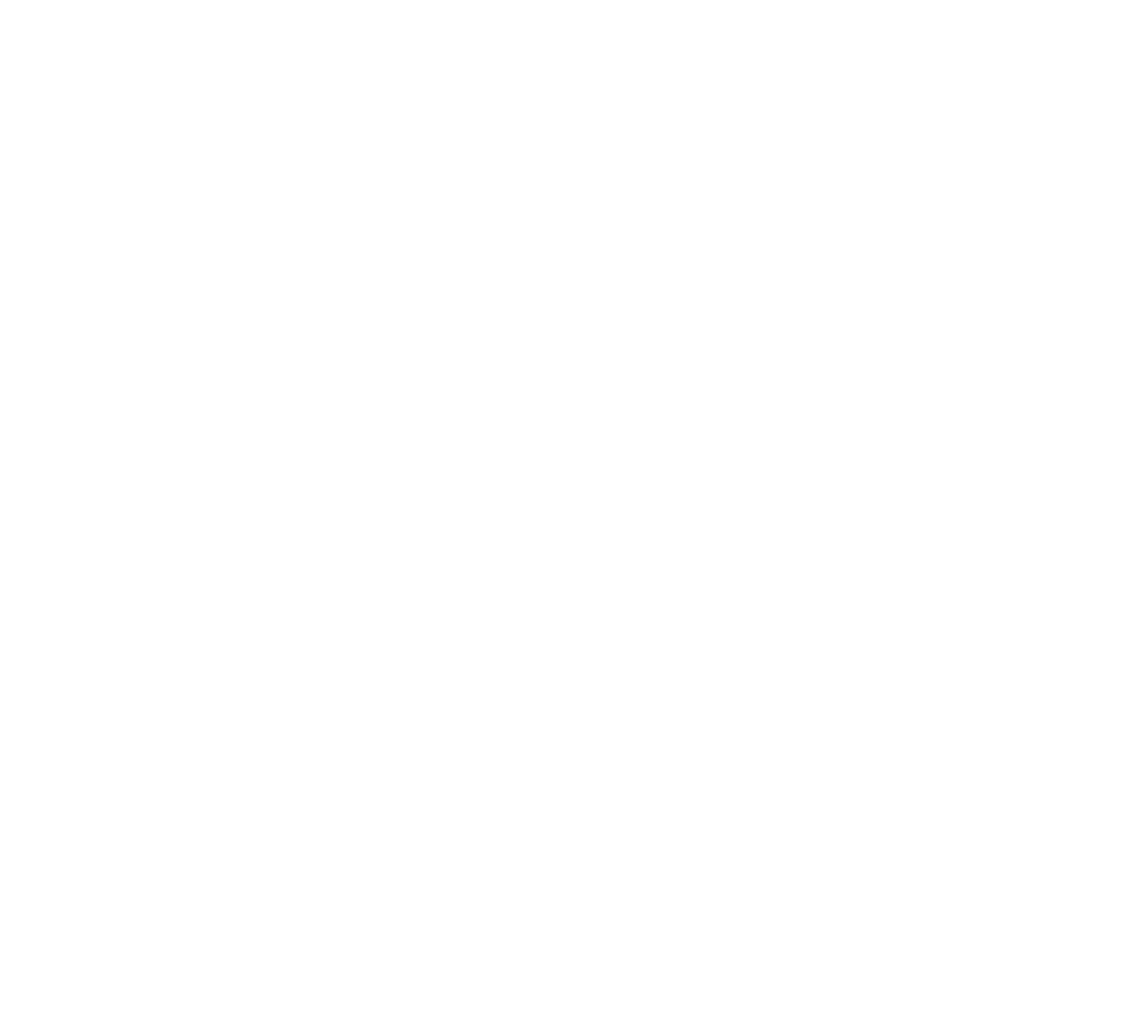
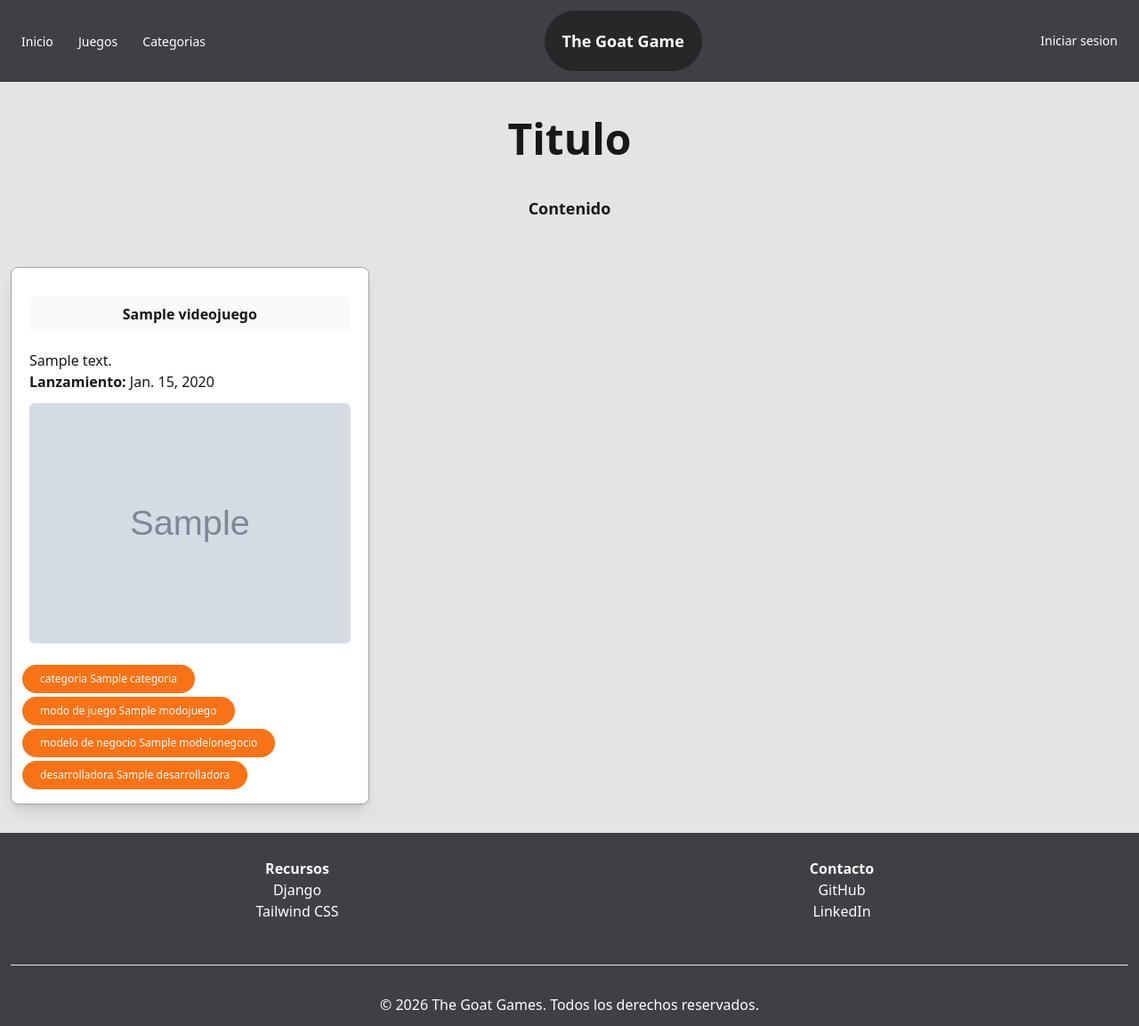
Before and after one commit to sebasMaldonado10/django_videojuegos, a Django app: page /juegos/ in a window 1280 px wide. Before the commit the page is empty. Shown: the whole page at 89% size. Before the commit the page ends 800 px from the top, so only its background shows below. Run offline with Django 5.2, Linux system fonts and the light colour scheme; tables that the repository leaves empty hold one stand-in row (values such as "Sample post"); grey boxes marked "Sample" are stand-in pictures; some libraries are stand-ins or nearby versions.

Commit message:
Agregue imagen_field funcional

```diff
--- a/juegos/templates/juegos/base.html
+++ b/juegos/templates/juegos/base.html
@@ -21,11 +21,6 @@
             </div>
             <div class="flex items-center gap-3">
                 <a href="{% url 'inicio' %}" class="px-3 py-2 rounded-md text-sm font-medium hover:bg-zinc-600">Iniciar sesion</a>
-                {% if user.foto %}
-                    <img src="{{ user.foto.url }}" alt="Foto de perfil" class="flex w-8 h-8 rounded-full">
-                {% else %}
-                    <img src="{% static 'images/foto_default.jpeg' %}" alt="Foto de perfil por defecto" class="flex w-8 h-8 rounded-full">
-                {% endif %}
             </div>
         </nav>
     </header>
--- a/juegos/templates/juegos/juegos.html
+++ b/juegos/templates/juegos/juegos.html
@@ -0,0 +1,36 @@
+{% extends './base.html' %}
+
+{% block title %} Juegos {% endblock %}
+
+{% block body %}
+    <div class="flex flex-col py-5">
+        <h1 class="font-xl flex justify-center text-5xl font-bold p-5">Titulo</h1>
+        <h3 class="font-md flex justify-center text-lg font-semibold p-5">Contenido</h3>
+    </div>
+    <section class="grid grid-cols-1 md:grid-cols-3 gap-6 m-3">
+        <!--busqueda y filtros-->
+
+    <article class="border border-zinc-400 shadow-lg rounded-lg bg-white py-3">
+        {% for juego in juegos %}
+            <div class="p-5">
+                <h5 class="font-bold flex justify-center bg-zinc-50 p-2 mb-5 rounded-md"> {{ juego.titulo }} </h5>
+                <p>{{ juego.descripcion }}</p>
+                <p><b>Lanzamiento:</b> {{ juego.fecha_de_lanzamiento }}</p>
+
+                {% if juego.imagen %}
+                    <img src="{{ juego.imagen.url }}" alt="Imagen del juego" class="w-full h-auto mt-3 rounded-md">
+                {% else %}
+                    <p class="text-sm text-gray-500 mt-3">No hay imagen disponible</p>
+                {% endif %}
+            </div>
+            <div class="flex flex-col justify-between items-start gap-1 px-3 py-1">
+                <a href="#" class="w-fit text-xs px-5 py-2 bg-orange-500 text-white rounded rounded-3xl hover:bg-orange-600">{{ juego.categoria }}</a>
+                <a href="#" class="w-fit text-xs px-5 py-2 bg-orange-500 text-white rounded rounded-3xl hover:bg-orange-600">{{ juego.modo_juego }}</a>
+                <a href="#" class="w-fit text-xs px-5 py-2 bg-orange-500 text-white rounded rounded-3xl hover:bg-orange-600">{{ juego.modelo_negocio }}</a>
+                <a href="#" class="w-fit text-xs px-5 py-2 bg-orange-500 text-white rounded rounded-3xl hover:bg-orange-600">{{ juego.desarrolladora }}</a>
+            </div>
+        {% endfor %}
+    </article>
+
+    </section>
+{% endblock %}
--- a/plataforma_videojuegos/settings.py
+++ b/plataforma_videojuegos/settings.py
@@ -119,6 +119,7 @@
 # https://docs.djangoproject.com/en/6.0/howto/static-files/
 
 STATIC_URL = 'static/'
+STATICFILES_DIRS = [BASE_DIR / 'static']
 
 # Imagenes
 
```
Also changed, not shown: juegos/templates/juegos/index.html (+2 -6 lines).
